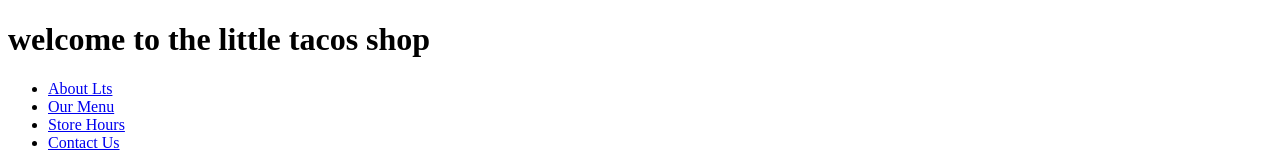
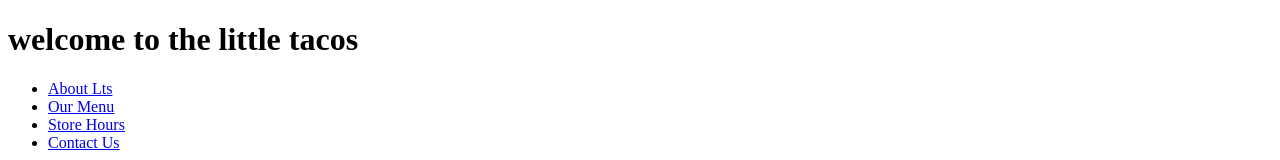
Before and after one commit to dolly9dolly/little-tacos, a plain HTML site: page index.html in a window 1280 px wide. Shown: the top 160 px of the page. Drawn offline with Linux system fonts and the light colour scheme.

Commit message:
Update index.html

```diff
--- a/index.html
+++ b/index.html
@@ -6,7 +6,7 @@
     <title>myfirstproject</title>
     </head>
     <body>
-    <h1 style="text-align:left;">welcome to the little tacos shop </h1>
+    <h1 style="text-align:left;">welcome to the little tacos</h1>
     <ul style="list-style-type:disc;">
         <li><a  href="#about">About Lts</a></li>
         <li> <a  href="#menu">Our Menu</a></li>
```
